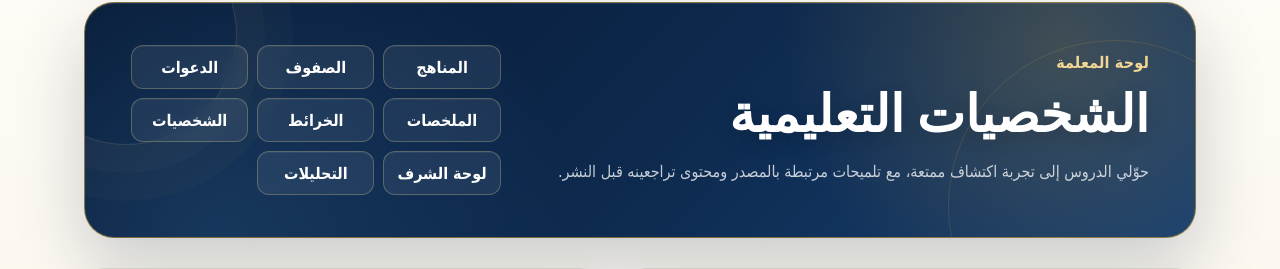
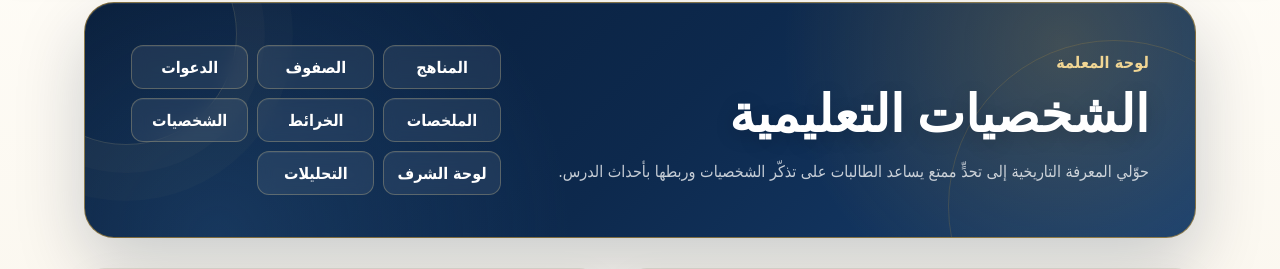
Before and after one commit to Shahd-Mohammed/alrayyan-history-platform, a Python web app: template alrayyan/templates/platform/characters.html in a window 1280 px wide. Shown: the part 122-391 px from the top of the page. Run offline with Jinja, Linux system fonts and the light colour scheme; the template is opened without the code that fills it, so the values that code supplies are empty.

Commit message:
Refresh historical characters page introduction

```diff
--- a/alrayyan/templates/platform/characters.html
+++ b/alrayyan/templates/platform/characters.html
@@ -2,7 +2,7 @@
 {% from 'platform/_form_fields.html' import fields %}
 {% block title %}الشخصيات التعليمية{% endblock %}
 {% block heading %}الشخصيات التعليمية{% endblock %}
-{% block intro %}حوّلي الدروس إلى تجربة اكتشاف ممتعة، مع تلميحات مرتبطة بالمصدر ومحتوى تراجعينه قبل النشر.{% endblock %}
+{% block intro %}حوّلي المعرفة التاريخية إلى تحدٍّ ممتع يساعد الطالبات على تذكّر الشخصيات وربطها بأحداث الدرس.{% endblock %}
 {% block content %}
 <div class="platform-two-columns">
   <section class="platform-panel">
```
